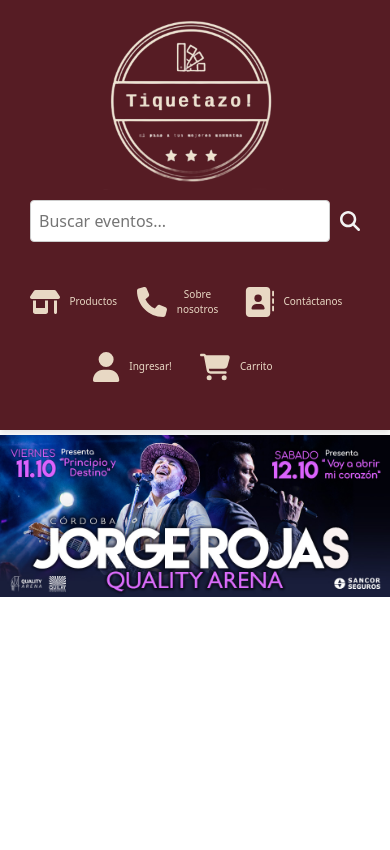
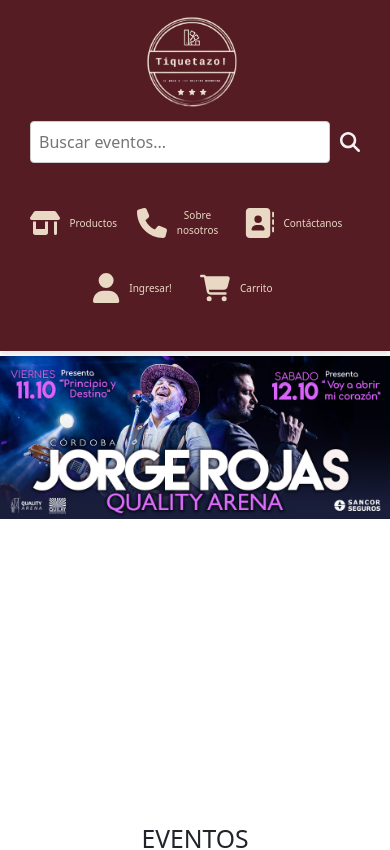
Before and after one commit to camiiprd/tiquetazofront, a React (Vite) app: page / in a window 390 px wide. Shown: the top 850 px of the page. Built offline with nearby package versions, Linux system fonts and the light colour scheme; no server answers.

Commit message:
solving space and responsiveness problems in nav

```diff
--- a/src/components/Navbar/NavBar.css
+++ b/src/components/Navbar/NavBar.css
@@ -93,10 +93,6 @@
     flex-direction: column;
     text-align: center;
   }
-<<<<<<< HEAD
-
-=======
-
   body {
     margin: 0;
     padding-top: 0px;
@@ -108,7 +104,6 @@
     justify-content: center;
   }
 
->>>>>>> 441785b860d1285c3f3ea8848ed280dfd3d11958
   .navbar-logo img {
     max-width: 100px;
   }
```
